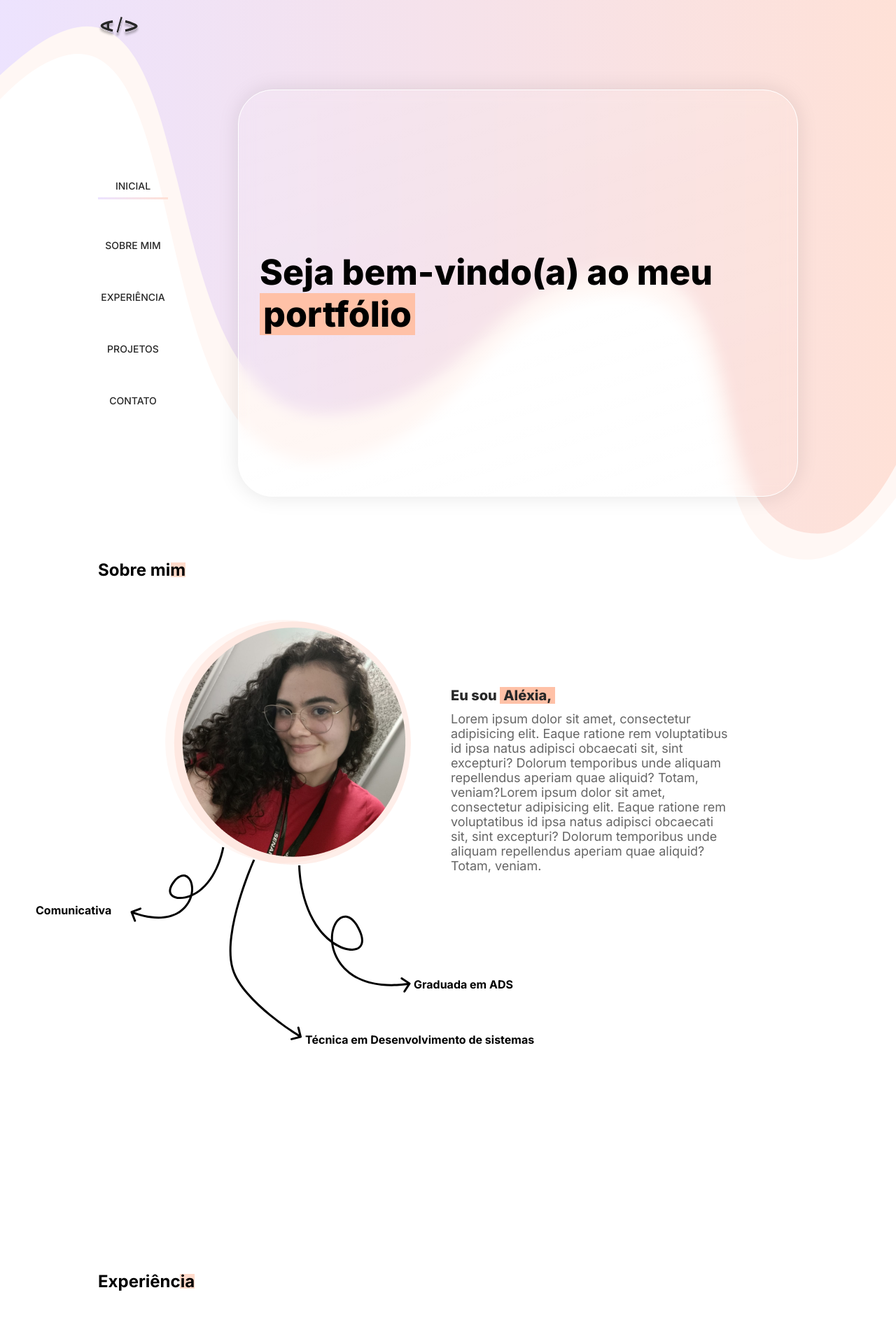
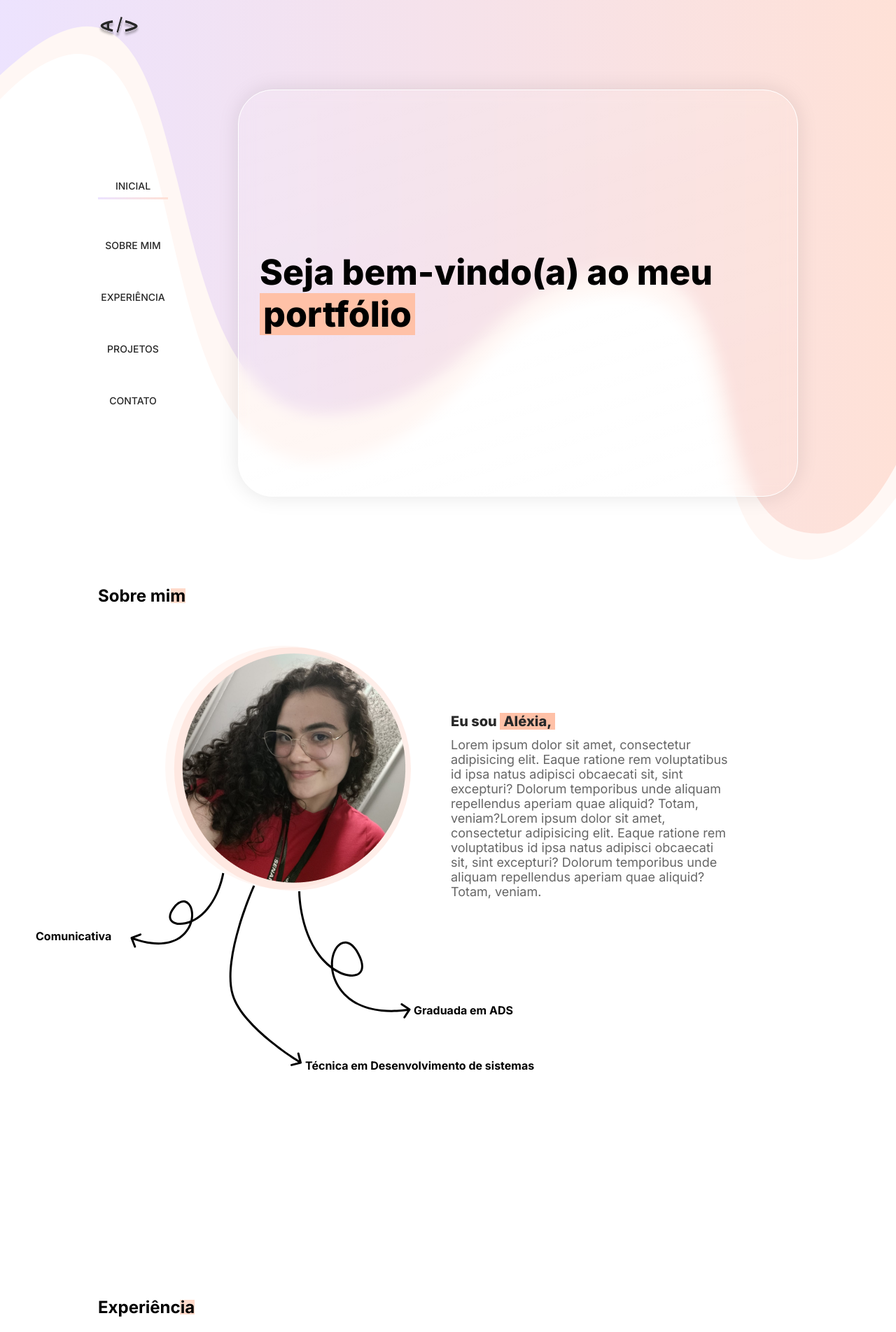
Before and after one commit to alexiamelhado18/portifolio_alexia, a Next.js app in the folder frontend/: page / in a window 1280 px wide. Shown: the top 1904 px of the page at 70% size. Built offline with nearby package versions, Linux system fonts and the light colour scheme.

Commit message:
style: remoção de espaçamento no topo do elemento

```diff
--- a/frontend/src/app/globals.css
+++ b/frontend/src/app/globals.css
@@ -28,6 +28,7 @@ main {
   align-items: center;
   gap: 57px;
   padding: 0 140px;
+  margin-top: 37px;
 }
 
 @media only screen and (max-width: 730px) {
```
